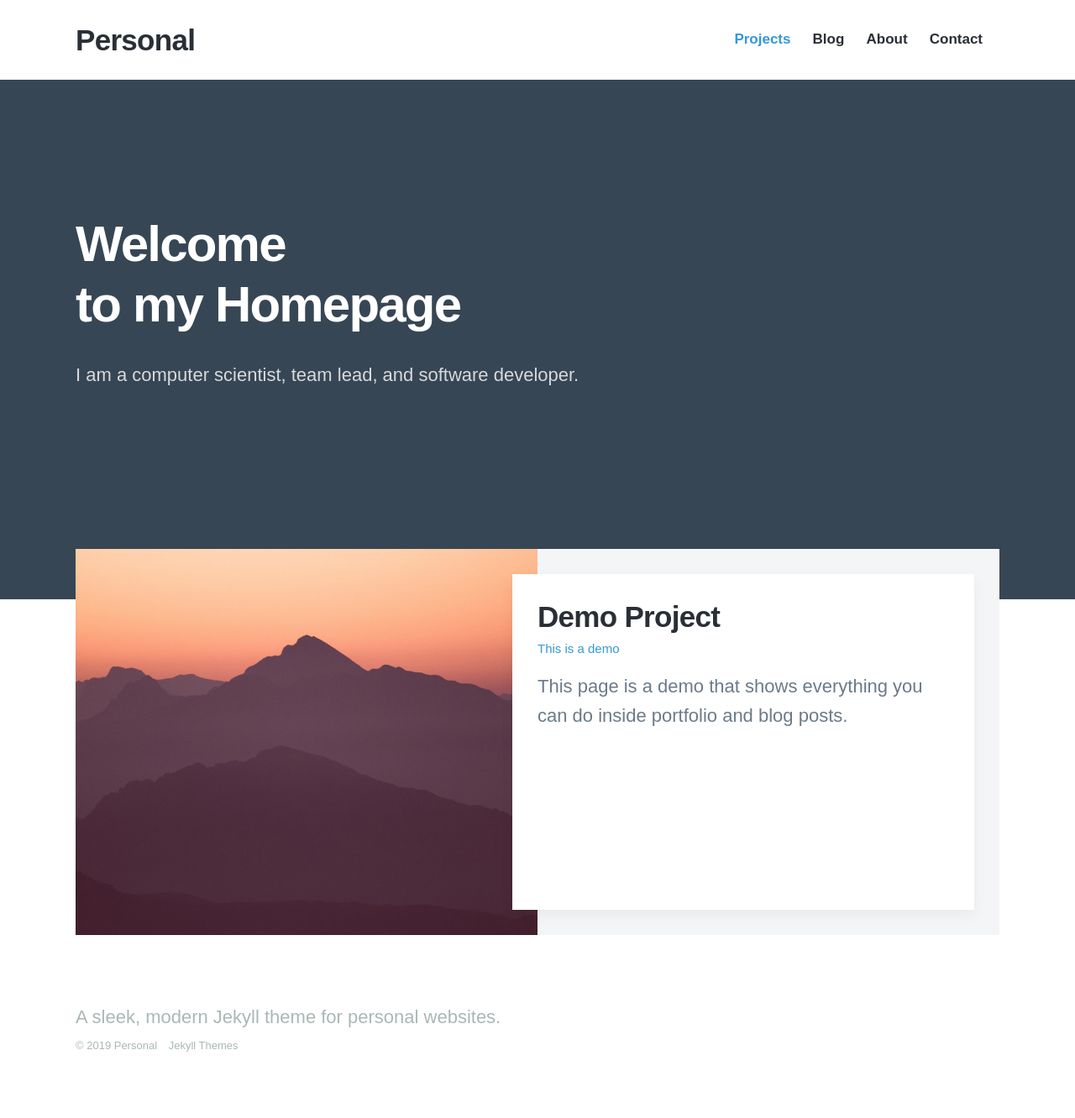
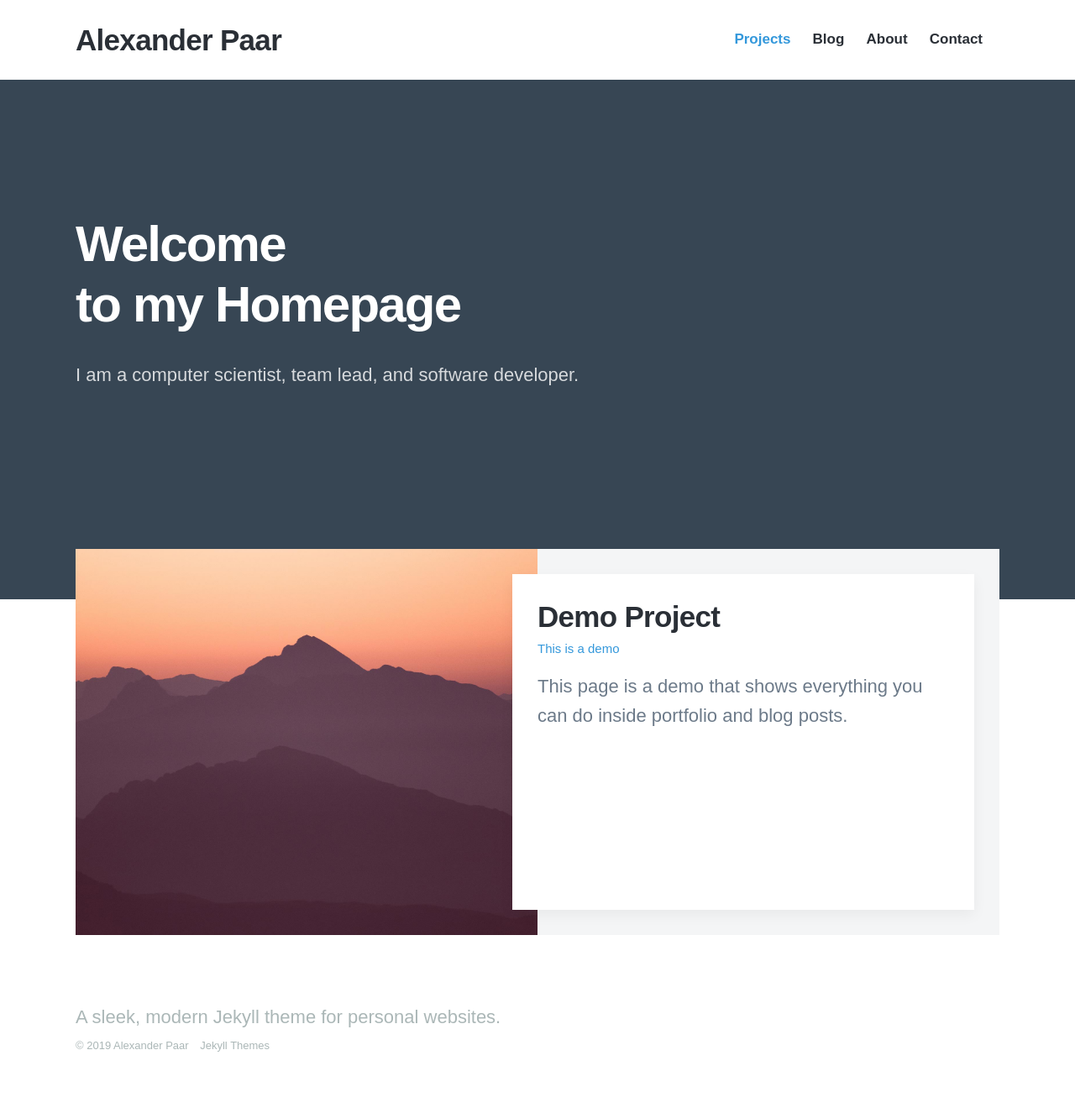
Before and after one commit to AlexPaar/alexpaar.github.io, a Jekyll site: the page built from index.html, in a window 1280 px wide. Shown: the whole page at 84% size. Built offline with Jekyll 4.4.1, drawn with Linux system fonts in a browser that asks for light colours; nearby versions of some CDN libraries; some web fonts are replaced.

Commit message:
Set site title

```diff
--- a/_data/settings.yml
+++ b/_data/settings.yml
@@ -1,5 +1,5 @@
 basic_settings:
-  site_title: Personal
+  site_title: Alexander Paar
   favicon_image: /images/programming.png
 
 header_settings:
```
